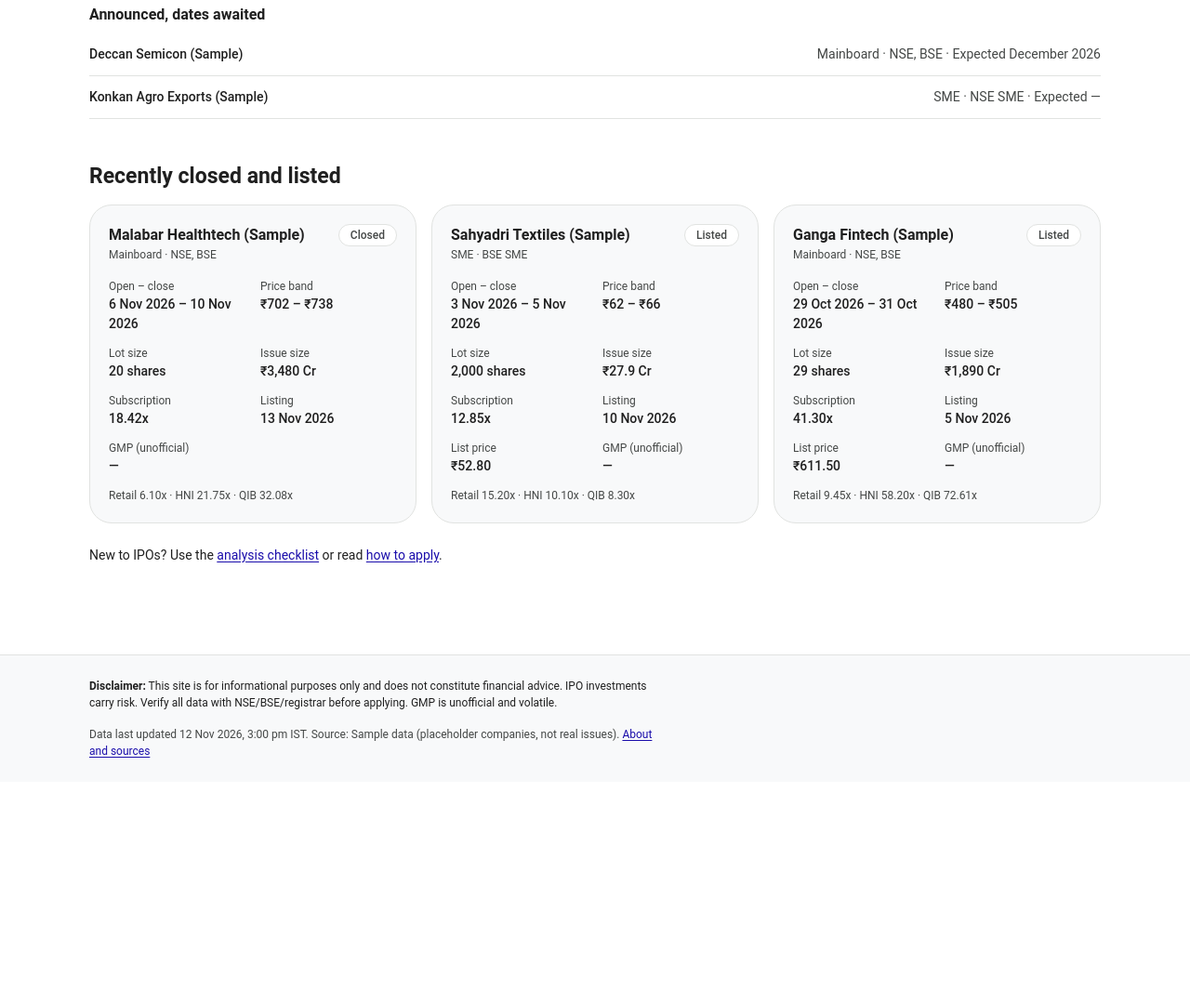
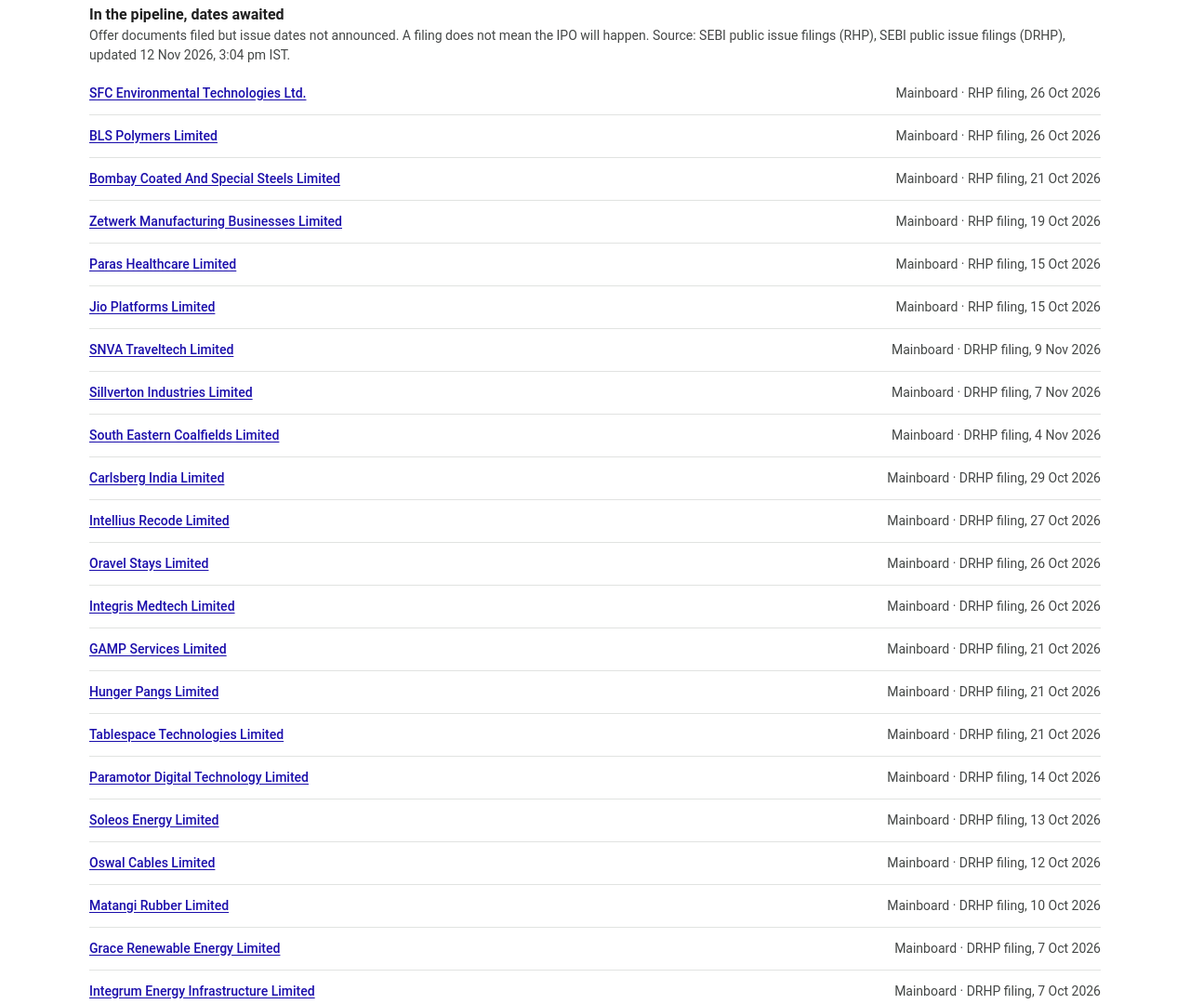
Before and after one commit to DhavalDoriya/ipo-tracker, an Astro site: page /ipo-update/ in a window 1280 px wide. Shown: the part 1157-2237 px from the top of the page at 93% size. Before the commit the page ends 1998 px from the top, so only its background shows below. Built offline with nearby package versions, Linux system fonts and the light colour scheme; Astro itself is replaced by a stand-in of ours.

Commit message:
Feed the pipeline list from SEBI public issue filings
IPO card sources stay empty: every candidate needs bot-check workarounds
or prohibits scraping in its terms. Decision recorded in docs.

```diff
--- a/data/coming_soon.json
+++ b/data/coming_soon.json
@@ -1,21 +1,246 @@
 {
-  "updated_at": "2026-11-12T09:30:00+00:00",
+  "updated_at": "2026-11-12T09:34:00+00:00",
+  "source": "SEBI public issue filings (RHP), SEBI public issue filings (DRHP)",
   "ipos": [
     {
-      "id": "sample-deccan-semicon",
-      "name": "Deccan Semicon (Sample)",
+      "id": "sfc-environmental-technologies-ltd",
+      "name": "SFC Environmental Technologies Ltd.",
       "type": "mainboard",
-      "exchange": "NSE, BSE",
-      "expected": "December 2026",
-      "source_url": null
+      "exchange": null,
+      "expected": "RHP filing, 26 Oct 2026",
+      "source_url": "https://www.sebi.gov.in/filings/public-issues/oct-2026/sfc-environmental-technologies-ltd-addendum-to-rhp_105430.html"
     },
     {
-      "id": "sample-konkan-agro",
-      "name": "Konkan Agro Exports (Sample)",
-      "type": "sme",
-      "exchange": "NSE SME",
-      "expected": null,
-      "source_url": null
+      "id": "bls-polymers-limited",
+      "name": "BLS Polymers Limited",
+      "type": "mainboard",
+      "exchange": null,
+      "expected": "RHP filing, 26 Oct 2026",
+      "source_url": "https://www.sebi.gov.in/filings/public-issues/oct-2026/bls-polymers-limited-addendum-to-rhp-and-price-band_105419.html"
+    },
+    {
+      "id": "bombay-coated-and-special-steels-limited",
+      "name": "Bombay Coated And Special Steels Limited",
+      "type": "mainboard",
+      "exchange": null,
+      "expected": "RHP filing, 21 Oct 2026",
+      "source_url": "https://www.sebi.gov.in/filings/public-issues/oct-2026/bombay-coated-and-special-steels-limited-rhp_105447.html"
+    },
+    {
+      "id": "zetwerk-manufacturing-businesses-limited",
+      "name": "Zetwerk Manufacturing Businesses Limited",
+      "type": "mainboard",
+      "exchange": null,
+      "expected": "RHP filing, 19 Oct 2026",
+      "source_url": "https://www.sebi.gov.in/filings/public-issues/oct-2026/zetwerk-manufacturing-businesses-limited-addendum-to-rhp_105325.html"
+    },
+    {
+      "id": "paras-healthcare-limited",
+      "name": "Paras Healthcare Limited",
+      "type": "mainboard",
+      "exchange": null,
+      "expected": "RHP filing, 15 Oct 2026",
+      "source_url": "https://www.sebi.gov.in/filings/public-issues/oct-2026/paras-healthcare-limited-rhp_105284.html"
+    },
+    {
+      "id": "jio-platforms-limited",
+      "name": "Jio Platforms Limited",
+      "type": "mainboard",
+      "exchange": null,
+      "expected": "RHP filing, 15 Oct 2026",
+      "source_url": "https://www.sebi.gov.in/filings/public-issues/oct-2026/jio-platforms-limited-rhp_105274.html"
+    },
+    {
+      "id": "snva-traveltech-limited",
+      "name": "SNVA Traveltech Limited",
+      "type": "mainboard",
+      "exchange": null,
+      "expected": "DRHP filing, 9 Nov 2026",
+      "source_url": "https://www.sebi.gov.in/filings/public-issues/nov-2026/snva-traveltech-limited-udrhp_105682.html"
+    },
+    {
+      "id": "sillverton-industries-limited",
+      "name": "Sillverton Industries Limited",
+      "type": "mainboard",
+      "exchange": null,
+      "expected": "DRHP filing, 7 Nov 2026",
+      "source_url": "https://www.sebi.gov.in/filings/public-issues/nov-2026/sillverton-industries-limited-addendum-to-drhp_105681.html"
+    },
+    {
+      "id": "south-eastern-coalfields-limited",
+      "name": "South Eastern Coalfields Limited",
+      "type": "mainboard",
+      "exchange": null,
+      "expected": "DRHP filing, 4 Nov 2026",
+      "source_url": "https://www.sebi.gov.in/filings/public-issues/nov-2026/south-eastern-coalfields-limited-drhp_105620.html"
+    },
+    {
+      "id": "carlsberg-india-limited",
+      "name": "Carlsberg India Limited",
+      "type": "mainboard",
+      "exchange": null,
+      "expected": "DRHP filing, 29 Oct 2026",
+      "source_url": "https://www.sebi.gov.in/filings/public-issues/oct-2026/carlsberg-india-limited-udrhp-1_105485.html"
+    },
+    {
+      "id": "intellius-recode-limited",
+      "name": "Intellius Recode Limited",
+      "type": "mainboard",
+      "exchange": null,
+      "expected": "DRHP filing, 27 Oct 2026",
+      "source_url": "https://www.sebi.gov.in/filings/public-issues/oct-2026/intellius-recode-limited-notice-to-investors_105445.html"
+    },
+    {
+      "id": "oravel-stays-limited",
+      "name": "Oravel Stays Limited",
+      "type": "mainboard",
+      "exchange": null,
+      "expected": "DRHP filing, 26 Oct 2026",
+      "source_url": "https://www.sebi.gov.in/filings/public-issues/oct-2026/oravel-stays-limited-addendum-to-drhp_105418.html"
+    },
+    {
+      "id": "integris-medtech-limited",
+      "name": "Integris Medtech Limited",
+      "type": "mainboard",
+      "exchange": null,
+      "expected": "DRHP filing, 26 Oct 2026",
+      "source_url": "https://www.sebi.gov.in/filings/public-issues/oct-2026/integris-medtech-limited-addendum-to-drhp_105416.html"
+    },
+    {
+      "id": "gamp-services-limited",
+      "name": "GAMP Services Limited",
+      "type": "mainboard",
+      "exchange": null,
+      "expected": "DRHP filing, 21 Oct 2026",
+      "source_url": "https://www.sebi.gov.in/filings/public-issues/oct-2026/gamp-services-limited-drhp_105424.html"
+    },
+    {
+      "id": "hunger-pangs-limited",
+      "name": "Hunger Pangs Limited",
+      "type": "mainboard",
+      "exchange": null,
+      "expected": "DRHP filing, 21 Oct 2026",
+      "source_url": "https://www.sebi.gov.in/filings/public-issues/oct-2026/hunger-pangs-limited-drhp_105347.html"
+    },
+    {
+      "id": "tablespace-technologies-limited",
+      "name": "Tablespace Technologies Limited",
+      "type": "mainboard",
+      "exchange": null,
+      "expected": "DRHP filing, 21 Oct 2026",
+      "source_url": "https://www.sebi.gov.in/filings/public-issues/oct-2026/tablespace-technologies-limited-addendum-to-drhp_105343.html"
+    },
+    {
+      "id": "paramotor-digital-technology-limited",
+      "name": "Paramotor Digital Technology Limited",
+      "type": "mainboard",
+      "exchange": null,
+      "expected": "DRHP filing, 14 Oct 2026",
+      "source_url": "https://www.sebi.gov.in/filings/public-issues/oct-2026/paramotor-digital-technology-limited-udrhp-i_105258.html"
+    },
+    {
+      "id": "soleos-energy-limited",
+      "name": "Soleos Energy Limited",
+      "type": "mainboard",
+      "exchange": null,
+      "expected": "DRHP filing, 13 Oct 2026",
+      "source_url": "https://www.sebi.gov.in/filings/public-issues/oct-2026/soleos-energy-limited-drhp_105196.html"
+    },
+    {
+      "id": "oswal-cables-limited",
+      "name": "Oswal Cables Limited",
+      "type": "mainboard",
+      "exchange": null,
+      "expected": "DRHP filing, 12 Oct 2026",
+      "source_url": "https://www.sebi.gov.in/filings/public-issues/oct-2026/oswal-cables-limited-addendum-to-drhp_105234.html"
+    },
+    {
+      "id": "matangi-rubber-limited",
+      "name": "Matangi Rubber Limited",
+      "type": "mainboard",
+      "exchange": null,
+      "expected": "DRHP filing, 10 Oct 2026",
+      "source_url": "https://www.sebi.gov.in/filings/public-issues/oct-2026/matangi-rubber-limited-addendum-to-the-drhp_105143.html"
+    },
+    {
+      "id": "grace-renewable-energy-limited",
+      "name": "Grace Renewable Energy Limited",
+      "type": "mainboard",
+      "exchange": null,
+      "expected": "DRHP filing, 7 Oct 2026",
+      "source_url": "https://www.sebi.gov.in/filings/public-issues/oct-2026/grace-renewable-energy-limited-drhp_105099.html"
+    },
+    {
+      "id": "integrum-energy-infrastructure-limited",
+      "name": "Integrum Energy Infrastructure Limited",
+      "type": "mainboard",
+      "exchange": null,
+      "expected": "DRHP filing, 7 Oct 2026",
+      "source_url": "https://www.sebi.gov.in/filings/public-issues/oct-2026/integrum-energy-infrastructure-limited-drhp_105075.html"
+    },
+    {
+      "id": "pm-cona-industries-limited",
+      "name": "Pm Cona Industries Limited",
+      "type": "mainboard",
+      "exchange": null,
+      "expected": "DRHP filing, 6 Oct 2026",
+      "source_url": "https://www.sebi.gov.in/filings/public-issues/oct-2026/pm-cona-industries-limited_105041.html"
+    },
+    {
+      "id": "pentacle-consultants-i-limited",
+      "name": "Pentacle Consultants I Limited",
+      "type": "mainboard",
+      "exchange": null,
+      "expected": "DRHP filing, 6 Oct 2026",
+      "source_url": "https://www.sebi.gov.in/filings/public-issues/oct-2026/pentacle-consultants-i-limited_105039.html"
+    },
+    {
+      "id": "electromech-infraprojects-limited",
+      "name": "Electromech Infraprojects Limited",
+      "type": "mainboard",
+      "exchange": null,
+      "expected": "DRHP filing, 5 Oct 2026",
+      "source_url": "https://www.sebi.gov.in/filings/public-issues/oct-2026/electromech-infraprojects-limited-drhp_105027.html"
+    },
+    {
+      "id": "baanganga-gold-diamond-i-limited",
+      "name": "Baanganga Gold & Diamond (I) Limited",
+      "type": "mainboard",
+      "exchange": null,
+      "expected": "DRHP filing, 5 Oct 2026",
+      "source_url": "https://www.sebi.gov.in/filings/public-issues/oct-2026/baanganga-gold-and-diamond-i-limited-drhp_105025.html"
+    },
+    {
+      "id": "inox-air-products-limited",
+      "name": "Inox Air Products Limited",
+      "type": "mainboard",
+      "exchange": null,
+      "expected": "DRHP filing, 5 Oct 2026",
+      "source_url": "https://www.sebi.gov.in/filings/public-issues/oct-2026/inox-air-products-limited-drhp_105024.html"
+    },
+    {
+      "id": "b-s-sponge-limited",
+      "name": "B S Sponge Limited",
+      "type": "mainboard",
+      "exchange": null,
+      "expected": "DRHP filing, 5 Oct 2026",
+      "source_url": "https://www.sebi.gov.in/filings/public-issues/oct-2026/b-s-sponge-limited-drhp_105023.html"
+    },
+    {
+      "id": "everbrands-india-limited",
+      "name": "Everbrands India Limited",
+      "type": "mainboard",
+      "exchange": null,
+      "expected": "DRHP filing, 5 Oct 2026",
+      "source_url": "https://www.sebi.gov.in/filings/public-issues/oct-2026/everbrands-india-limited-drhp_105022.html"
+    },
+    {
+      "id": "arete-22-limited",
+      "name": "Arete 22 Limited",
+      "type": "mainboard",
+      "exchange": null,
+      "expected": "DRHP filing, 5 Oct 2026",
+      "source_url": "https://www.sebi.gov.in/filings/public-issues/oct-2026/arete-22-limited-drhp_105016.html"
     }
   ]
 }
--- a/src/lib/data.ts
+++ b/src/lib/data.ts
@@ -41,7 +41,8 @@ export interface ComingSoonIpo {
   id: string;
   name: string;
   type: IpoType;
-  exchange: string;
+  exchange: string | null;
+  /** Free text: an expected month, or the latest filing such as 'RHP filing, 26 Oct 2026'. */
   expected: string | null;
   source_url: string | null;
 }
@@ -105,8 +106,14 @@ export function loadIpos(): IpoWithGmp[] {
   });
 }
 
-export function loadComingSoon(): ComingSoonIpo[] {
-  return readJson<{ ipos: ComingSoonIpo[] }>('coming_soon.json').ipos;
+export interface ComingSoonFile {
+  updated_at: string;
+  source?: string;
+  ipos: ComingSoonIpo[];
+}
+
+export function loadComingSoon(): ComingSoonFile {
+  return readJson<ComingSoonFile>('coming_soon.json');
 }
 
 export function loadBuybacks(): BuybacksFile {
--- a/src/pages/index.astro
+++ b/src/pages/index.astro
@@ -2,7 +2,7 @@
 import BaseLayout from '../layouts/BaseLayout.astro';
 import IpoList from '../components/IpoList.astro';
 import { loadComingSoon, loadIpos, loadIposFile } from '../lib/data';
-import { formatUpdated, orDash } from '../lib/format';
+import { formatUpdated } from '../lib/format';
 import { url } from '../lib/url';
 
 const ipos = loadIpos();
@@ -10,7 +10,8 @@ const { updated_at } = loadIposFile();
 const open = ipos.filter((i) => i.status === 'open');
 const upcoming = ipos.filter((i) => i.status === 'upcoming');
 const recent = ipos.filter((i) => i.status === 'closed' || i.status === 'listed');
-const announced = loadComingSoon();
+const comingSoon = loadComingSoon();
+const announced = comingSoon.ipos;
 ---
 
 <BaseLayout
@@ -35,13 +36,25 @@ const announced = loadComingSoon();
     {
       announced.length > 0 && (
         <div class="announced">
-          <h3>Announced, dates awaited</h3>
+          <h3>In the pipeline, dates awaited</h3>
+          <p class="muted">
+            Offer documents filed but issue dates not announced. A filing does not mean the IPO will
+            happen.{comingSoon.source && ` Source: ${comingSoon.source}, updated ${formatUpdated(comingSoon.updated_at)}.`}
+          </p>
           <ul>
             {announced.map((a) => (
               <li>
-                <span class="name">{a.name}</span>
+                {a.source_url ? (
+                  <a class="name" href={a.source_url} rel="noopener noreferrer">
+                    {a.name}
+                  </a>
+                ) : (
+                  <span class="name">{a.name}</span>
+                )}
                 <span class="muted">
-                  {a.type === 'sme' ? 'SME' : 'Mainboard'} · {a.exchange} · Expected {orDash(a.expected)}
+                  {[a.type === 'sme' ? 'SME' : 'Mainboard', a.exchange, a.expected ?? 'Dates awaited']
+                    .filter(Boolean)
+                    .join(' · ')}
                 </span>
               </li>
             ))}
@@ -74,6 +87,8 @@ const announced = loadComingSoon();
   }
 
   .announced li {
+    align-items: center;
+    min-height: var(--touch);
     display: flex;
     flex-wrap: wrap;
     justify-content: space-between;
```
Also changed, not shown: docs/ARCHITECTURE.md (+4 -1 lines), docs/DATABASE.md (+2 -2 lines), docs/PRD.md (+1 -1 lines), scripts/sources.json (+17 -1 lines), scripts/tests/fixtures/filings.html (added, +25 -0 lines), src/pages/about.astro (+6 -4 lines), README.md, 2 other files.
